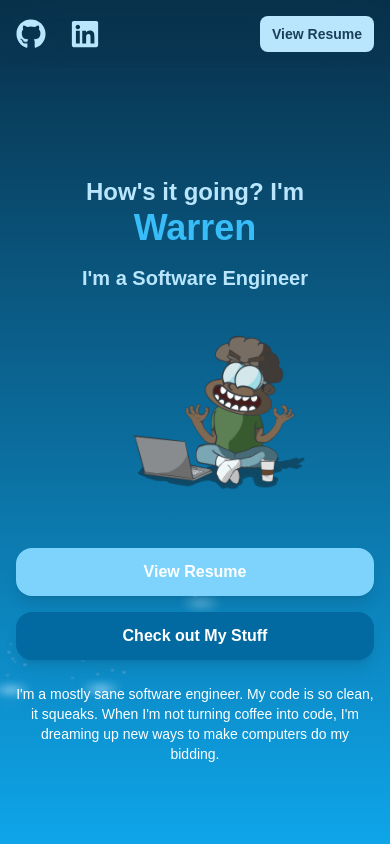
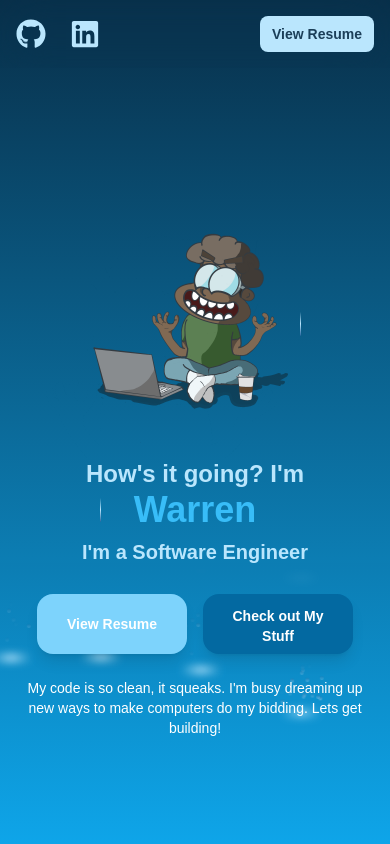
Before and after one commit to warrenphilly/Current_Portfolio, a Next.js app: page / in a window 390 px wide. Shown: the top 844 px of the page. Built offline with nearby package versions, Linux system fonts and the light colour scheme.

Commit message:
ui updates

```diff
--- a/app/page.tsx
+++ b/app/page.tsx
@@ -16,14 +16,14 @@ export default function Home() {
       <DynamicBackground />
       <div
         ref={containerRef}
-        className="w-full h-screen md:overflow-y-auto snap-y snap-mandatory relative z-10"
+        className="w-full h-full md:overflow-y-auto snap-y snap-mandatory relative z-10"
       >
-        <section className="w-full h-screen snap-start snap-always">
+        <section className="w-full h-full snap-start snap-always">
 
           <Hero />
         </section>
 
-        <section className="w-full h-screen snap-start snap-always md:flex items-center justify-center  md:pt-24">
+        <section className="w-full h-full snap-start snap-always md:flex items-center justify-center  md:pt-24">
           <BentoSection />
 
         </section>
--- a/components/About.tsx
+++ b/components/About.tsx
@@ -1,10 +1,8 @@
-
-import Image from 'next/image';
+import Image from "next/image";
 
 export default function About() {
   return (
     <div className="container mx-auto px-4 py-12  rounded-xl ">
-
       <div className="flex flex-col md:flex-row items-center mb-12">
         <div className="relative w-64 h-64 mb-8 md:mb-0 md:mr-12">
           <Image
@@ -12,31 +10,41 @@ export default function About() {
             alt="Warren Phillips in his natural habitat"
             layout="fill"
             objectFit="cover"
-           className="bg-lightBlue-900 rounded-2xl shadow-xl h-full w-full"
+            className="bg-lightBlue-900 rounded-2xl shadow-xl h-full w-full"
           />
         </div>
         <div className="flex-1  bg-[#1B3F59]/40 rounded-2xl p-5 shadow-2xl">
           <p className="mb-4 text-lg md:text-2xl text-white p-5 ">
-            Hey Y&apos;all I&apos;m Warren, a 23-year-old software engineer with a
-            passion for turning caffeine into code and dreams into digital reality.
+            Hey Y&apos;all! I&apos;m Warren, a software engineer
+            with a passion for inventing...and a slight obsession to become the closest thing to Tony Stark reality will allow.
+          </p>
+          <p className="mb-4 text-lg md:text-2xl text-white p-5 ">When I&apos;m not busy trying to convince my computer that it&apos;s
+            not smarter than me , I&apos;m on a mission to build the
+            coolest and most unnecessarily complex solutions to
+            problems you didn&apos;t even know you had...and I build &apos;em pretty too
+          </p>
+          <p className="mb-4 text-lg md:text-2xl text-white p-5 ">
+            I genuinely love writing code. I&apos;ve always enjoyed building (legos are undefeated) but code feels limitless. You can literally build anything. You can turn from an idea living in your brain into a real solution the world has never seen but always needed, used by millions, all by yourself.
+            </p><p className="mb-4 text-lg md:text-2xl text-white p-5 "> Programming a rare field, in which you are actually only limited by your imagination. It challenges the mind in ways that are rewarding while providing tangible results that are actual solutions to real world problems, and the best part is, you can do it all by yourself.
           </p>
           <p className="mb-4 text-lg md:text-2xl text-white  px-5">
-            When I&apos;m not busy trying to convince my computer that it&apos;s not smarter than me (yet), I&apos;m on a mission
-            to build the coolest, quirkiest, and most unnecessarily complex solutions to problems you didn&apos;t even
-            know you had!
+
           </p>
         </div>
       </div>
 
       <div className="bg-[#1B3F59]/70 rounded-lg p-6 mb-12 shadow-md">
-        <h2 className="text-xl md:text-3xl  mb-6 text-lightBlue-200 dark:text-lightBlue-400">Why I Code (tl:dr - World Domination)</h2>
+        <h2 className="text-xl md:text-3xl  mb-6 text-lightBlue-200 dark:text-lightBlue-400">
+          Why I Code{" "}
+        </h2>
         <ul className="list-none space-y-4 mb-6 text-sm md:text-lg text-white dark:text-lightBlue-100">
           {[
-            "Its quite literally a superpower, You are only limited by your imagination",
-            "To see how far I can push the boundaries of syntax , and my sanity  ",
+            "Its the closest thing to magic, It makes me feel like a wizard in a tower, its the best",
+            "To see how far I can push the boundaries of my sanity  ",
             "Because debugging is cheaper than therapy( Results may vary)",
-
-            "In hopes that one day, my code will become sentient and cook for me"
+            "Its a superpower, You are only limited by your imagination. I can't seem to find a problem that coding can't solve",
+            "In hopes that one day, my code will become sentient and cook for me",
+            "To see if I can ( I am an Scientist after all)",
           ].map((item, index) => (
             <li key={index} className="flex items-center">
               <span className="text-lightBlue-500 mr-2">▹</span> {item}
@@ -45,12 +53,10 @@ export default function About() {
         </ul>
       </div>
 
+      <p className="mt-12  text-lg md:text-xl text-center text-navy-200 mb-12 ">
+        So, buckle up,my friends! Together, we&apos;ll build,
+        break, fix, and laugh our way through insanity, and maybe make some cool stuff along the way. 🚀✨
 
-
-
-      <p className="mt-12  text-lg md:text-xl text-center text-navy-200 mb-12 ">
-        So, buckle up, fellow code enthusiasts! Together, we&apos;ll build, break, fix, and laugh our way through
-        the digital frontier. Let&apos;s make some software magic! 🚀✨
       </p>
     </div>
   );
--- a/components/Contact.tsx
+++ b/components/Contact.tsx
@@ -65,7 +65,7 @@ export default function Contact() {
           <span className="font-bold mr-2"> Warning: </span> Contacting me may
           result in sudden outbursts of code, random unsolicited movie trivia,
           and an irresistible urge to redesign your entire digital life. Proceed
-          with caution and gusto (and a sense of humor)!
+          with caution and gusto!
         </motion.p>
 
         <form onSubmit={handleSubmit} className="space-y-6">
--- a/components/Hero.tsx
+++ b/components/Hero.tsx
@@ -27,8 +27,17 @@ const Hero = () => {
       <div className="container mx-auto px-4 py-8 md:py-0 z-10">
         <div className="flex flex-col md:flex-row items-center justify-center h-full w-full">
           {/* Text content */}
-          <div className="w-full space-y-4 md:space-y-6 mb-8 md:mb-0 text-center md:text-left flex flex-col items-center md:items-start justify-center">
+          <div className="w-full space-y-2 md:space-y-6 mb-8 md:mb-0 text-center md:text-left flex flex-col items-center md:items-start justify-center">
             <div className="flex flex-col items-center md:items-start">
+            <div className="md:hidden  w-64 h-64 mr-16">
+              <Image
+                src="/assets/images/pureAvatar.png"
+                alt="Warren"
+                width={200}
+                height={200}
+                className="transition-all duration-300 w-full h-full "
+              />
+            </div>
               <h2
                 className={`text-2xl md:text-4xl font-semibold text-lightBlue-200 transform transition-all duration-500 ${
                   mounted
@@ -50,7 +59,7 @@ const Hero = () => {
             </div>
 
             <h3
-              className={`text-xl md:text-4xl text-lightBlue-200  font-semibold transform transition-all duration-500 delay-100 ${
+              className={`text-xl md:text-4xl text-lightBlue-200  font-semibold transform transition-all duration-500 delay-100 pb-5 ${
                 mounted
                   ? "translate-y-0 opacity-100"
                   : "translate-y-4 opacity-0"
@@ -58,15 +67,7 @@ const Hero = () => {
             >
               I&apos;m a Software Engineer
             </h3>
-            <div className="md:hidden  w-56 h-56 ">
-              <Image
-                src="/assets/images/pureAvatar.png"
-                alt="Warren"
-                width={200}
-                height={200}
-                className="transition-all duration-300 w-full h-full"
-              />
-            </div>
+
 
             <p
               className={`hidden md:block text-sm md:text-lg text-white max-w-md mx-auto md:mx-0 transform transition-all duration-500 delay-200 ${
@@ -75,9 +76,8 @@ const Hero = () => {
                   : "translate-y-4 opacity-0"
               } shadow-glow-sm`}
             >
-               I&apos;m a mostly sane software engineer. My code is so clean, it squeaks. When I&apos;m not turning coffee
-              into code, I&apos;m dreaming up new ways to make computers do my
-              bidding.
+               My code is so clean, it squeaks like new jordans. I&apos;m busy dreaming up new ways to make computers do my
+              bidding. Lets get building!
             </p>
 
             {/* Avatar for mobile */}
@@ -90,15 +90,15 @@ const Hero = () => {
                   : "translate-y-4 opacity-0"
               }`}
             >
-              <div className="flex flex-col sm:flex-row gap-4 items-center justify-center md:justify-start w-full lg:mt-5">
+              <div className="flex flex-row gap-4 items-center justify-center md:justify-start w-full lg:mt-5">
               <button
                   onClick={handleOpenResume}
-                  className="bg-lightBlue-300 w-full sm:w-[200px] text-white px-6 py-3 rounded-2xl cursor-pointer shadow-lg font-semibold hover:bg-darkBlue-400 transition-colors duration-300 text-center"
+                  className="bg-lightBlue-300 text-sm md:text-md  w-[150px]  h-[60px] sm:w-[200px] text-white px-6 py-3 rounded-2xl cursor-pointer shadow-lg font-semibold hover:bg-darkBlue-400 transition-colors duration-300 text-center"
                 >
                   View Resume
                 </button>
                 <button
-                  className="w-full sm:w-[200px] text-white px-6 py-3 bg-lightBlue-700 rounded-2xl cursor-pointer shadow-lg font-semibold hover:bg-darkBlue-400 hover:text-white transition-colors duration-300"
+                  className=" w-[150px] h-[60px] sm:w-[200px] text-sm sm:text-md text-white px-6 py-3 bg-lightBlue-700 rounded-2xl cursor-pointer shadow-lg font-semibold hover:bg-darkBlue-400 hover:text-white transition-colors duration-300"
                   onClick={handleScrollToBento}
                   aria-label="Scroll to Bento section"
                 >
@@ -113,9 +113,8 @@ const Hero = () => {
                   : "translate-y-4 opacity-0"
               } shadow-glow-sm`}
             >
-               I&apos;m a mostly sane software engineer. My code is so clean, it squeaks. When I&apos;m not turning coffee
-              into code, I&apos;m dreaming up new ways to make computers do my
-              bidding.
+              My code is so clean, it squeaks. I&apos;m busy dreaming up new ways to make computers do my
+              bidding. Lets get building!
             </p>
 
             </div>
--- a/components/Projects.tsx
+++ b/components/Projects.tsx
@@ -21,29 +21,10 @@ const PROJECTS = [
     link: "https://rifty.co",
     tools: ["Next.js", "Tailwind CSS", "Shadcn UI", "Stripe Connect", "MongoDB Atlas", "Vercel", "Docker", "AWS", "Clerk"],
     github: "https://github.com/rifty-co",
-    description:"Rifty is a cutting-edge web application that revolutionizes the way users interact with digital content. It features seamless user interface and powerful backend capabilities.",
+    description:"Ahhh Yes, My Magnum Opus. Rifty is a peer-to-peer rental platform that allows users to rent and share their own items with others in their community.  My most ambitious and complete project to date, This is a fully production ready full stack web application that is almost ready for startup use. Built will scalability in mind, this application is designed to be easily scalable to meet the needs of a growing user base. features fully functioning marketplace payment system, user authentication, file storage,database storage, and a fully dynamic frontend that looks great everywhere. ",
 
 
 
   },
-  {
-    id: 1,
-    title: "Rifty.co | Peer-to-Peer Rental Platform",
-    image: "/assets/images/riftyProject.png",
-    link: "https://rifty.co",
-    tools: ["Next.js", "Tailwind CSS", "Shadcn UI", "Stripe Connect", "MongoDB Atlas", "Vercel", "Docker", "AWS", "Clerk"],
-    github: "https://github.com/rifty-co",
-    description:"Rifty is a cutting-edge web application that revolutionizes the way users interact with digital content. It features seamless user interface and powerful backend capabilities.",
 
-  },
-  {
-    id: 2,
-    title: "Rifty.co | Peer-to-Peer Rental Platform",
-    image: "/assets/images/riftyProject.png",
-    link: "https://rifty.co",
-    tools: ["Next.js", "Tailwind CSS", "Shadcn UI", "Stripe Connect", "MongoDB Atlas", "Vercel", "Docker", "AWS", "Clerk"],
-    github: "https://github.com/rifty-co",
-    description:"Rifty is a cutting-edge web application that revolutionizes the way users interact with digital content. It features seamless user interface and powerful backend capabilities.",
-
-  },
 ];
--- a/components/Skills.tsx
+++ b/components/Skills.tsx
@@ -25,7 +25,7 @@ const content = [
       "Prisma",
     ],
     description:
-      "I thrive on building end-to-end solutions. Whether it's crafting responsive UIs with React, designing RESTful APIs with Node.js, or optimizing database queries, I enjoy the challenge of creating seamless user experiences. I've developed and deployed full-stack applications that handle thousands of daily users.",
+      "I thrive on building end-to-end solutions. Whether it's crafting responsive UIs with React, designing RESTful APIs with Node.js, or optimizing database queries, I enjoy the challenge of creating seamless user experiences. I've developed and deployed full-stack applications that look great on any device.",
     content: (
       <div>
         <h2 className="text-xl font-bold my-4">My Main Stack:</h2>
--- a/components/bentoSection.tsx
+++ b/components/bentoSection.tsx
@@ -16,7 +16,7 @@ import Footer from "./Footer";
 
 export function BentoSection() {
   return (
-    <div id="bento-section" className="w-full md:h-full flex flex-col justify-center lg:justify-between  items-center">
+    <div id="bento-section" className="w-full md:h-screen flex flex-col justify-center lg:justify-between  items-center">
       <div className="w-full px-5 md:px-0  max-w-lg md:max-w-7xl pb-4 md:pb-0 ">
         <BentoGrid className="mx-auto gap-4 sm:gap-2  ">
           {items.map((item, i) => (
--- a/components/ui/background-beams-with-collision.tsx
+++ b/components/ui/background-beams-with-collision.tsx
@@ -13,14 +13,14 @@ export const BackgroundBeamsWithCollision = ({
   const containerRef = useRef<HTMLDivElement>(null);
   const parentRef = useRef<HTMLDivElement>(null);
 
-  const getRandomDuration = () => Math.random() * 1.0 + 0.5;
+  const getRandomDuration = () => Math.random() * 0.5 + 0.3;
 
   const beams = [
     {
       initialX: 10,
       translateX: 10,
       duration: getRandomDuration(),
-      repeatDelay: 3,
+      repeatDelay: 0.5,
       delay: 0.1,
       className: "h-6 md:hidden block",
     },
@@ -28,7 +28,7 @@ export const BackgroundBeamsWithCollision = ({
       initialX: 600,
       translateX: 600,
       duration: getRandomDuration(),
-      repeatDelay: 3,
+      repeatDelay: 0.25,
       delay: 0.1,
       className: "h-20 hidden md:block",
     },
@@ -36,21 +36,21 @@ export const BackgroundBeamsWithCollision = ({
       initialX: 200,
       translateX: 200,
       duration: getRandomDuration(),
-      repeatDelay: 7,
+      repeatDelay:0.25,
       className: "h-6 md:hidden block",
     },
     {
       initialX: 800,
       translateX: 800,
       duration: getRandomDuration(),
-      repeatDelay: 0.1,
+      repeatDelay: 0.25,
       className: "h-12 hidden md:block",
     },
     {
       initialX: 1200,
       translateX: 1200,
       duration: getRandomDuration(),
-      repeatDelay: 4,
+      repeatDelay: 0.25,
       delay: 0.1,
       className: "h-6 hidden md:block",
     },
@@ -58,7 +58,7 @@ export const BackgroundBeamsWithCollision = ({
       initialX: 100,
       translateX: 100,
       duration: getRandomDuration(),
-      repeatDelay: 4,
+      repeatDelay: 0.3,
       delay: 0.1,
       className: "h-6 md:hidden block",
     },
@@ -66,7 +66,7 @@ export const BackgroundBeamsWithCollision = ({
       initialX: 1600,
       translateX: 1600,
       duration: getRandomDuration(),
-      repeatDelay: 3,
+      repeatDelay: 0.3,
       className: "h-6 hidden md:block",
       delay: 0.1,
     },
@@ -74,7 +74,7 @@ export const BackgroundBeamsWithCollision = ({
       initialX: 300,
       translateX: 300,
       duration: getRandomDuration(),
-      repeatDelay: 4,
+      repeatDelay: 0.3,
       delay: 0.1,
       className: "h-6 md:hidden block",
     },
@@ -82,7 +82,8 @@ export const BackgroundBeamsWithCollision = ({
       initialX: 2000,
       translateX: 2000,
       duration: getRandomDuration(),
-      repeatDelay: 0.1,
+      repeatDelay: 0.3,
+      delay: 0.1,
       className: "h-20 hidden md:block",
     },
   ];
```
